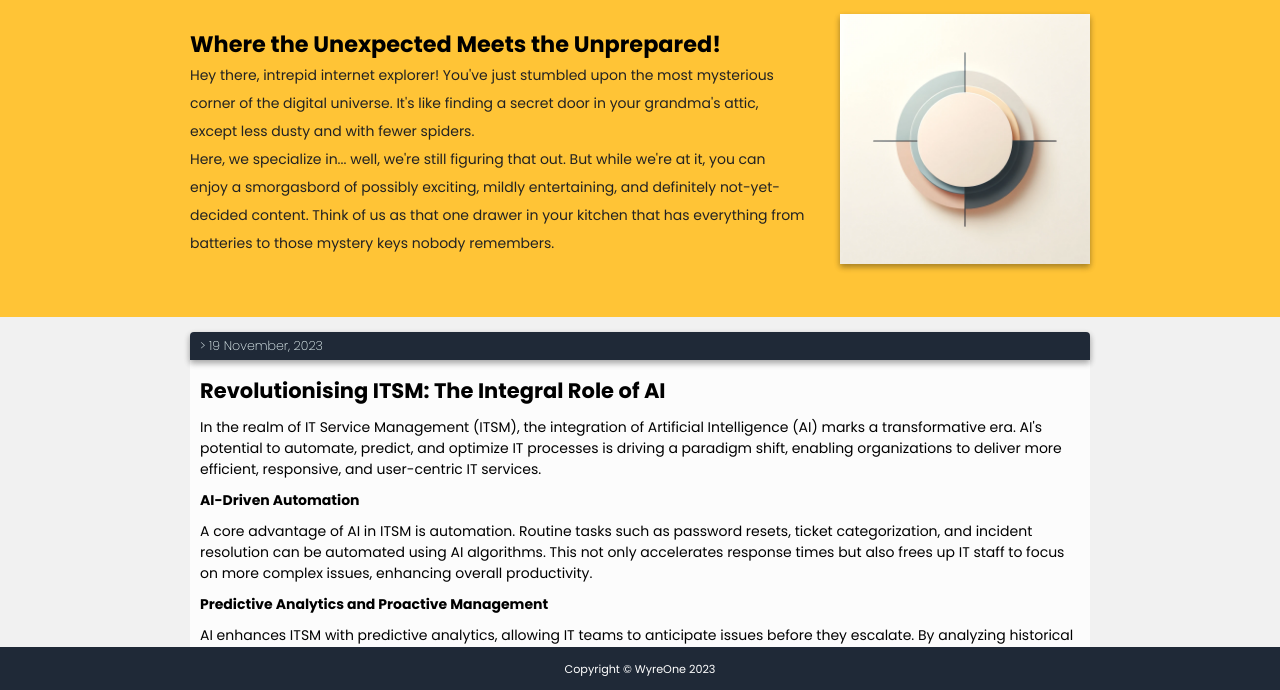
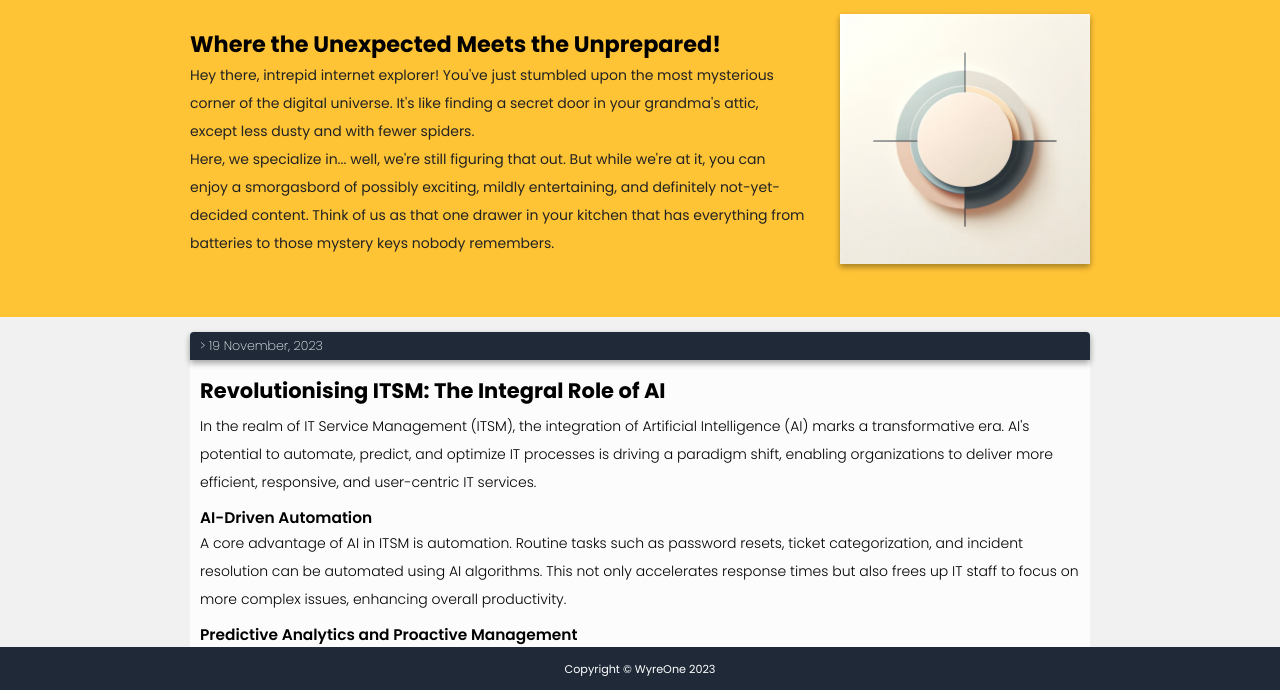
Before and after one commit to Keifeh/coming_soon, a plain HTML site: page index.html in a window 1280 px wide. Shown: the part 108-798 px from the top of the page. Drawn offline with Linux system fonts and the light colour scheme.

Commit message:
CSS refinements for articles.

```diff
--- a/index.html
+++ b/index.html
@@ -16,7 +16,7 @@
     <meta charset="UTF-8">
     <meta name="viewport" content="width=device-width, initial-scale=1.0">
 
-    <link rel="stylesheet" href="style.css?v1">
+    <link rel="stylesheet" href="style.css?v2">
 
     <title>Wyre One</title>
     <link rel="icon" type="image/png" href="/images/favicon.ico"/>
--- a/style.css
+++ b/style.css
@@ -157,14 +157,17 @@ h2.article-title {
 }
 
 h4.article-subheader {
-    padding: 5px 5px 5px 10px;
+    padding: 5px 5px 0px 10px;
+    font-size: 1.1em;
     margin-top: 0px;
     margin-bottom: 0px;
+    font-weight: 600;
 }
 
 p.article-text {
-    padding: 5px 5px 5px 10px;
-    line-height: 1.5em;
+    padding: 0px 10px 5px 10px;
+    line-height: 2em;
+    font-weight: 300;
 }
 
 .nav {
```
